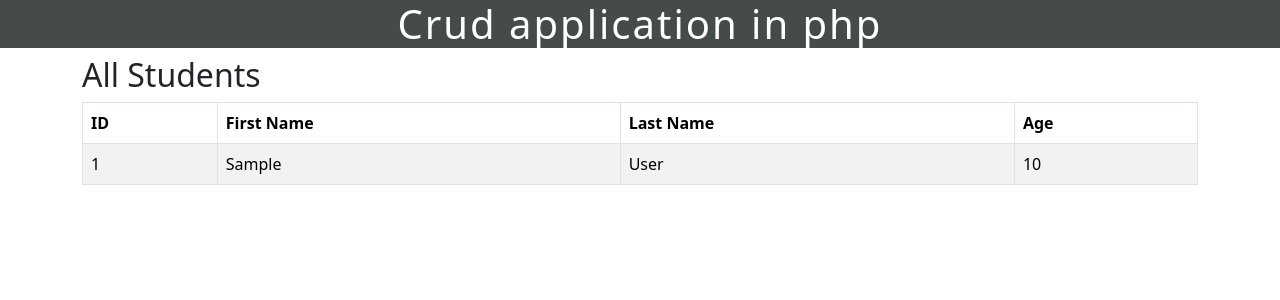
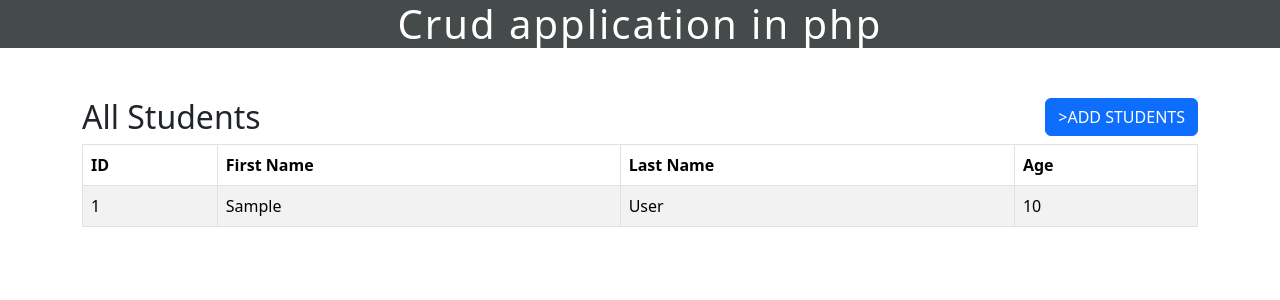
Before and after one commit to AitazazAhmad/CRUD_php, a PHP site: page / in a window 1280 px wide. Shown: the top 300 px of the page. Run offline with PHP 8.4, Linux system fonts and the light colour scheme; tables that the repository leaves empty or names only in its code hold one stand-in row (values such as "Sample post").

Commit message:
add modal from bootstrap

```diff
--- a/index.php
+++ b/index.php
@@ -1,6 +1,9 @@
 <?php include('header.php') ?>
 <?php include('dbcon.php') ?>
+<div class="box1">
             <h2>All Students</h2>
+        <button  class="btn btn-primary" data-bs-toggle="modal" data-bs-target="#exampleModal">>ADD STUDENTS</button>
+        </div>
     <table class="table table-hover table-bordered table-striped">
         <thead>
             <tr>
@@ -39,4 +42,21 @@
             </tbody>
         </thead>
     </table>
+    <div class="modal fade" id="exampleModal" tabindex="-1" aria-labelledby="exampleModalLabel" aria-hidden="true">
+  <div class="modal-dialog">
+    <div class="modal-content">
+      <div class="modal-header">
+        <h1 class="modal-title fs-5" id="exampleModalLabel">Modal title</h1>
+        <button type="button" class="btn-close" data-bs-dismiss="modal" aria-label="Close"></button>
+      </div>
+      <div class="modal-body">
+        ...
+      </div>
+      <div class="modal-footer">
+        <button type="button" class="btn btn-secondary" data-bs-dismiss="modal">Close</button>
+        <button type="button" class="btn btn-primary">Save changes</button>
+      </div>
+    </div>
+  </div>
+</div>
     <?php include('footer.php') ?>
--- a/style.css
+++ b/style.css
@@ -6,3 +6,15 @@
   letter-spacing: 2px;
   font-weight: 500;
 }
+.box1 h2
+{
+ float: left;
+}
+.box1 button
+{
+  float: right;
+}
+.container
+{
+  margin-top: 50px;
+}
```
Lines whose indentation alone changed are shown as unchanged.
